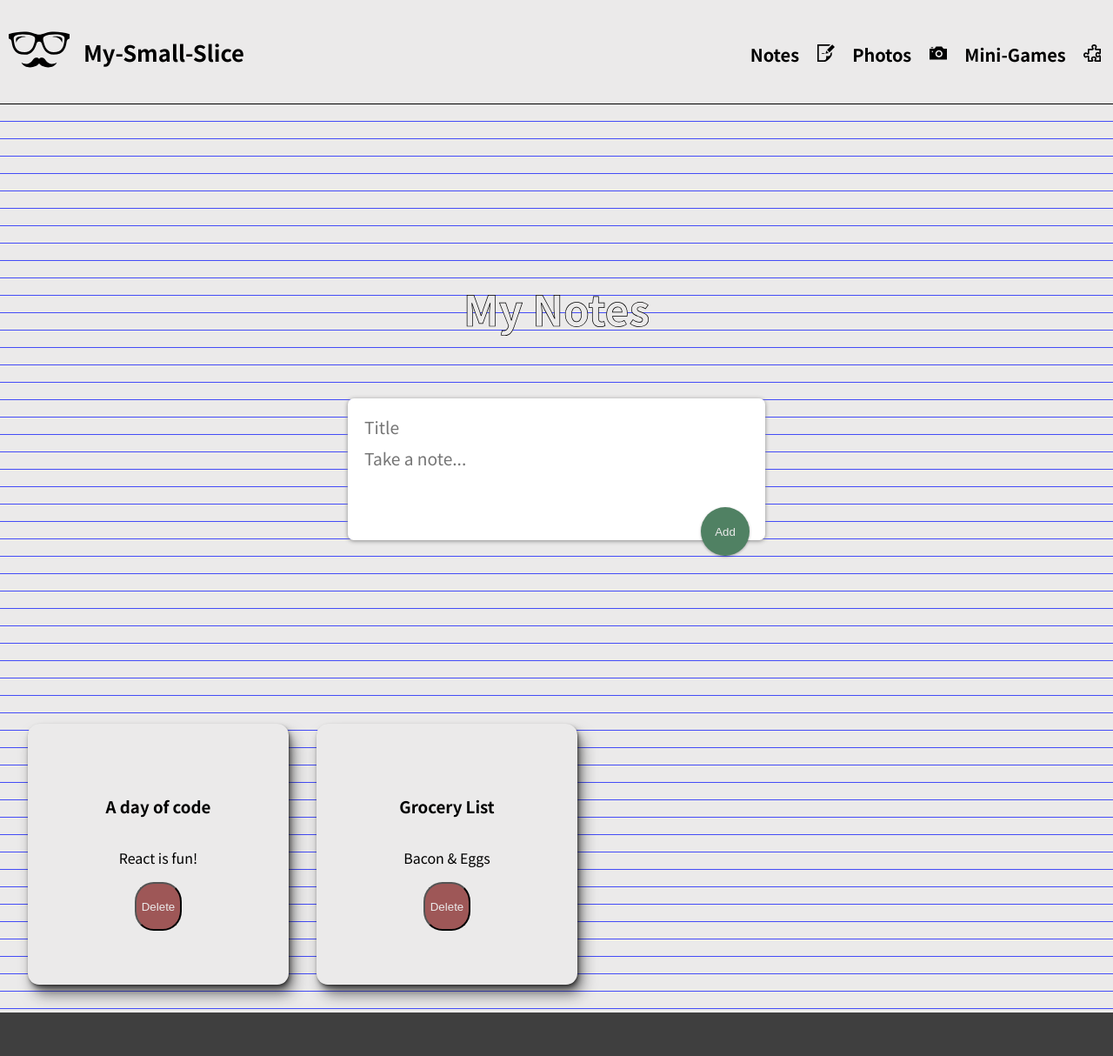
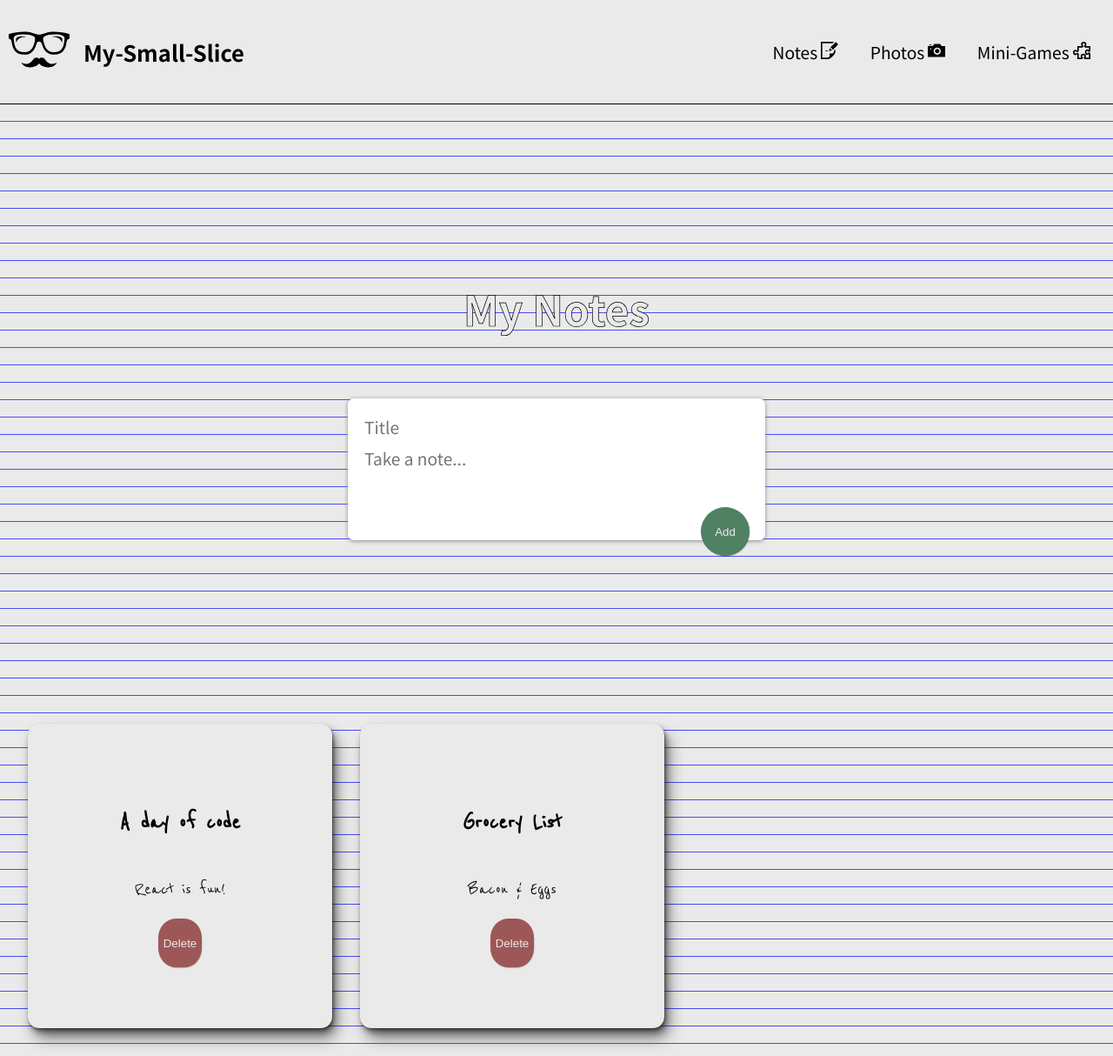
Before and after one commit to RobOsipo/My-Small-Slice__Frontend, a React app: page /notes in a window 1280 px wide. Shown: the whole page at 87% size. Before the commit the page ends 1164 px from the top, so only its background shows below. Built offline with nearby package versions, Linux system fonts and the light colour scheme.

Commit message:
add root variables to incoprate all over + more styling

```diff
--- a/src/components/App.css
+++ b/src/components/App.css
@@ -1,7 +1,8 @@
 @import url('https://fonts.googleapis.com/css2?family=Noto+Sans+JP:wght@400;700&display=swap');
-
+@import url('https://fonts.googleapis.com/css2?family=Reenie+Beanie&display=swap');
 
 :root {
+    --handwritten-font: 'Reenie Beanie', cursive;
     --font-color-reg: #fff;
     --bg-white: rgba(235, 234, 234, 1);
     --btn-bg-color-top: #240370;
--- a/src/components/Header/Header.js
+++ b/src/components/Header/Header.js
@@ -10,8 +10,16 @@ import classes from './Header.module.css'
 const Header = () => {
   return (
     <header className={classes.header}>
+    <div className={classes['flex-one']}>
       <Link to="/choose">  <Logostache width={70} height={70} /> </Link>
-        <h1 className={classes.title}> <Link className={classes.link} to="/choose"> <span className={classes['my-small-slice']}>My-Small-Slice </span> </Link> <span className={classes.choices}> <Link className={classes.link}  to="/notes"> Notes <NotesIcon /> </Link>  <Link className={classes.link} to="/search-for-images">Photos <PhotosIcon /> </Link> <Link className={classes.link} to="/play-a-game"> Mini-Games <GamesIcon /> </Link> </span></h1>
+      <Link className={classes.link} to="/choose">   <h1 className={classes.title}> My-Small-Slice</h1> </Link>
+    </div>
+
+    <div className={classes['flex-two']}>
+      <Link className={classes.link}  to="/notes"> Notes <NotesIcon /> </Link>
+      <Link className={classes.link} to="/search-for-images">Photos <PhotosIcon /> </Link>
+      <Link className={classes.link} to="/play-a-game"> Mini-Games <GamesIcon /> </Link>
+    </div>
 
     </header>
   )
--- a/src/components/Header/Header.module.css
+++ b/src/components/Header/Header.module.css
@@ -4,31 +4,30 @@
     display: flex;
     flex-direction: row;
     align-items: center;
-    width: 100vw;
+    justify-content: space-between;
+    width: 100%;
     height: 15vh;
     padding: 10px;
     background-color: var(--bg-white);
     border-bottom: solid black 1.3px;
 }
 
+.flex-one {
+    display: flex;
+    justify-content: center;
+    align-items: center;
+}
+
 .title {
     font-size: 1.6rem;
-    word-spacing: 1rem;
-}
 
-.my-small-slice {
-    padding-right: 35rem;
-    padding-left: 1rem;
-
-}
-
-.choices {
-    font-size: 1.25rem;
 }
 
 .link {
     text-decoration: none;
     color: black;
+    padding: 1rem;
+    font-size: 1.2rem;
 }
 .link:hover {
     color: rgb(66, 66, 175, 0.7);
--- a/src/pages/Login/Login.js
+++ b/src/pages/Login/Login.js
@@ -6,7 +6,7 @@ import classes from './Login.module.css'
 const Login = () => {
   return (
       <div className={classes.area}>
-       {/* <ul class={classes.circles}>
+       <ul class={classes.circles}>
                     <li></li>
                     <li></li>
                     <li></li>
@@ -17,7 +17,7 @@ const Login = () => {
                     <li></li>
                     <li></li>
                     <li></li>
-            </ul> */}
+            </ul>
         <main className={classes['main-container']}>
 
         <div className={classes['input-container']}> <FormCard>  <SimpleInput buttonText="Login" linkTo="/choose" /> </FormCard> </div>
--- a/src/pages/Notes/components/Card/Card.module.css
+++ b/src/pages/Notes/components/Card/Card.module.css
@@ -6,8 +6,8 @@
     background-color: var(--bg-white);
     box-shadow: var(--dark-shadow-elevation-medium);
     border-radius: 13px;
-    width: 300px;
-    height: 300px;
+    width: 350px;
+    height: 350px;
     display: flex;
     flex-direction: column;
     align-items: center;
--- a/src/pages/Notes/components/CreateArea/CreateArea.module.css
+++ b/src/pages/Notes/components/CreateArea/CreateArea.module.css
@@ -44,7 +44,7 @@
     border-radius: 50%;
     width: 56px;
     height: 56px;
-    box-shadow: 0 1px 3px rgba(0, 0, 0, 0.3);
+    box-shadow: var(--shadow-elevation-low);
     cursor: pointer;
     outline: none;
   }
--- a/src/pages/Notes/components/SingleNote/SingleNote.js
+++ b/src/pages/Notes/components/SingleNote/SingleNote.js
@@ -5,8 +5,8 @@ import classes from './SingleNote.module.css'
 const SingleNote = ({ title, content, deleteNote, id }) => {
   return (
     <Card>
-        <h1>{title}</h1>
-        <p>{content}</p>
+        <h1 className={classes['font-large']}>{title}</h1>
+        <p className={classes['font-small']}>{content}</p>
         <button className={classes.button} onClick={() => deleteNote(id)}>Delete</button>
     </Card>
   )
--- a/src/pages/Notes/components/SingleNote/SingleNote.module.css
+++ b/src/pages/Notes/components/SingleNote/SingleNote.module.css
@@ -1,10 +1,21 @@
 
+.font-large {
+    font-family: var(--handwritten-font);
+    font-size: 1.8rem;
+}
+
+.font-small {
+    font-family: var(--handwritten-font);
+    font-size: 1.4rem;
+}
 
 .button {
     background-color: rgb(158, 87, 87);
     color: var(--bg-white);
     height: 3.5rem;
     border-radius: 40%;
+    border: none;
+    box-shadow: var(--shadow-elevation-low);
 }
 
 .button:hover {
```
